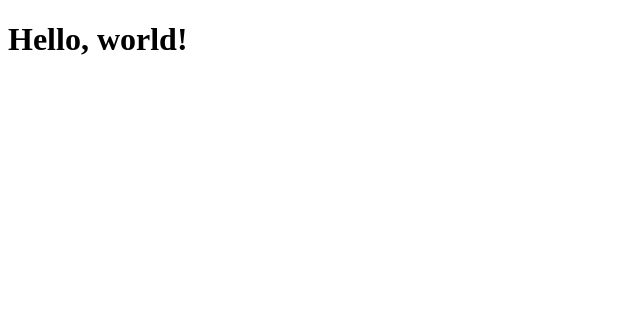
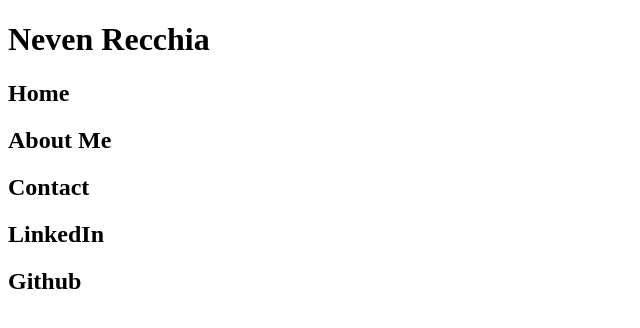
Before and after one commit to NRec22/personal-web-space, a React app: page / in a window 1280 px wide. Shown: the top 328 px of the page, without its empty margins (0-640 px from the left). Built offline with nearby package versions, Linux system fonts and the light colour scheme.

Commit message:
added some basic categories

```diff
--- a/package.json
+++ b/package.json
@@ -4,7 +4,7 @@
   "description": "My very own site on the internet.",
   "main": "index.js",
   "scripts": {
-    "start": "webpack-dev-server --mode development",
+    "dev": "webpack-dev-server --mode development",
     "test": "jest --watch",
     "test:nowatch": "jest",
     "build": "webpack --mode development"
--- a/src/App.jsx
+++ /dev/null
@@ -1,7 +0,0 @@
-import React from 'react';
-
-const App = () => <h1>Hello, world!</h1>;
-
-const Hello = () => 'Hello, world!';
-
-export { App, Hello };
--- /dev/null
+++ b/src/components/App.jsx
@@ -0,0 +1,14 @@
+import React, { Fragment } from 'react';
+
+const App = () => (
+  <Fragment>
+    <h1>Neven Recchia</h1>
+    <h2>Home</h2>
+    <h2>About Me</h2>
+    <h2>Contact</h2>
+    <h2>LinkedIn</h2>
+    <h2>Github</h2>
+  </Fragment>
+);
+
+export default App;
--- a/src/index.jsx
+++ b/src/index.jsx
@@ -1,9 +1,6 @@
 // Author: Neven Recchia
 import React from 'react';
 import ReactDOM from 'react-dom';
-import { App } from './App.jsx';
+import App from './components/App.jsx';
 
 ReactDOM.render(<App />, document.getElementById('app'));
-
-/* eslint-disable no-console*/
-console.info('Hello, world!');
```
Also changed, not shown: 2 other files (tests, documents, lock files or other folders).
